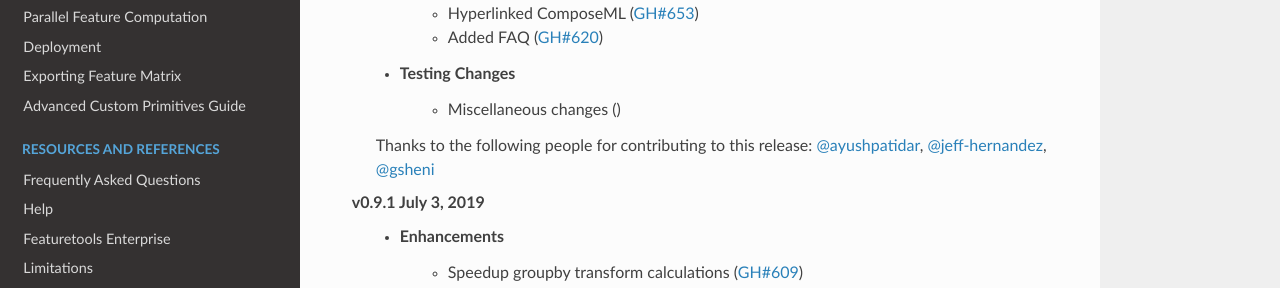
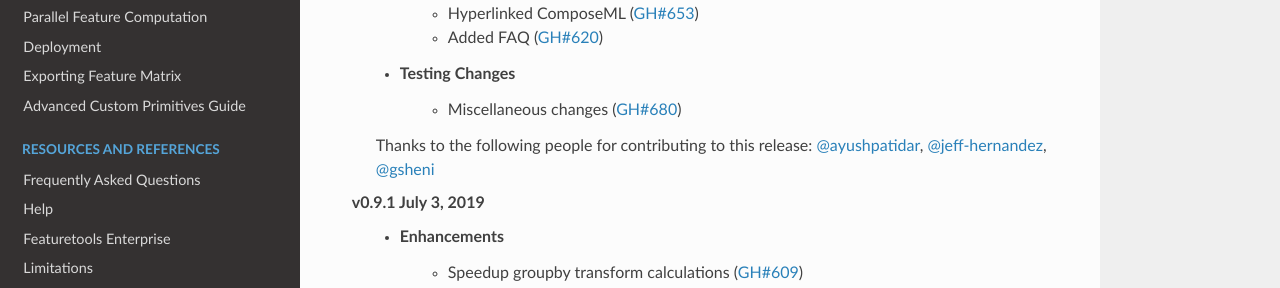
Before and after one commit to alteryx/featuretools, a Sphinx documentation site: the page built from docs/source/changelog.rst, in a window 1280 px wide and 900 px high. Shown: the part 441-729 px from the top of the window. Built offline with Sphinx 7.4.7 and the Read the Docs theme 2.0.0, drawn with Linux system fonts in a browser that asks for light colours; pages that are not in the unit, such as notebooks, are missing from menus.

Commit message:
updated changelog

```diff
--- a/docs/source/changelog.rst
+++ b/docs/source/changelog.rst
@@ -14,7 +14,7 @@
         * Hyperlinked ComposeML (:pr:`653`)
         * Added FAQ (:pr:`620`)
     * Testing Changes
-        * Miscellaneous changes ()
+        * Miscellaneous changes (:pr:`680`)
 
     Thanks to the following people for contributing to this release:
     :user:`ayushpatidar`, :user:`jeff-hernandez`, :user:`gsheni`
```
